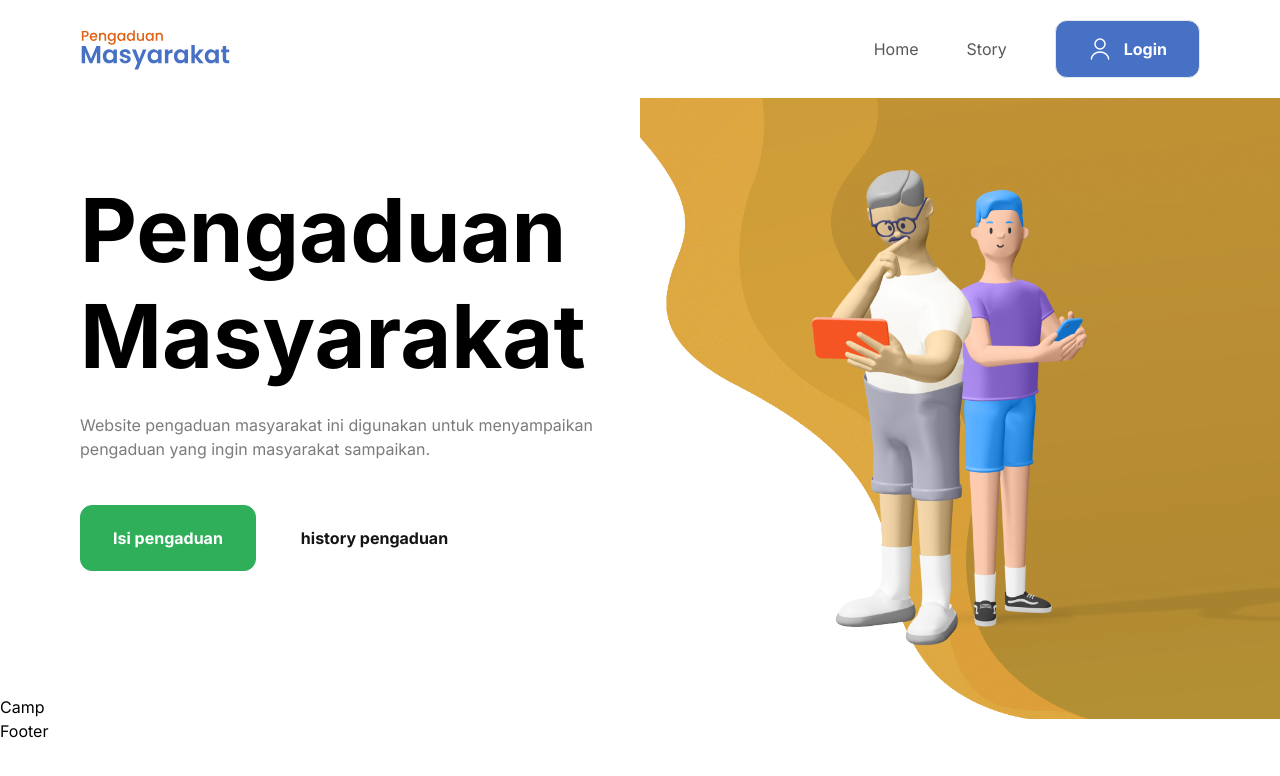
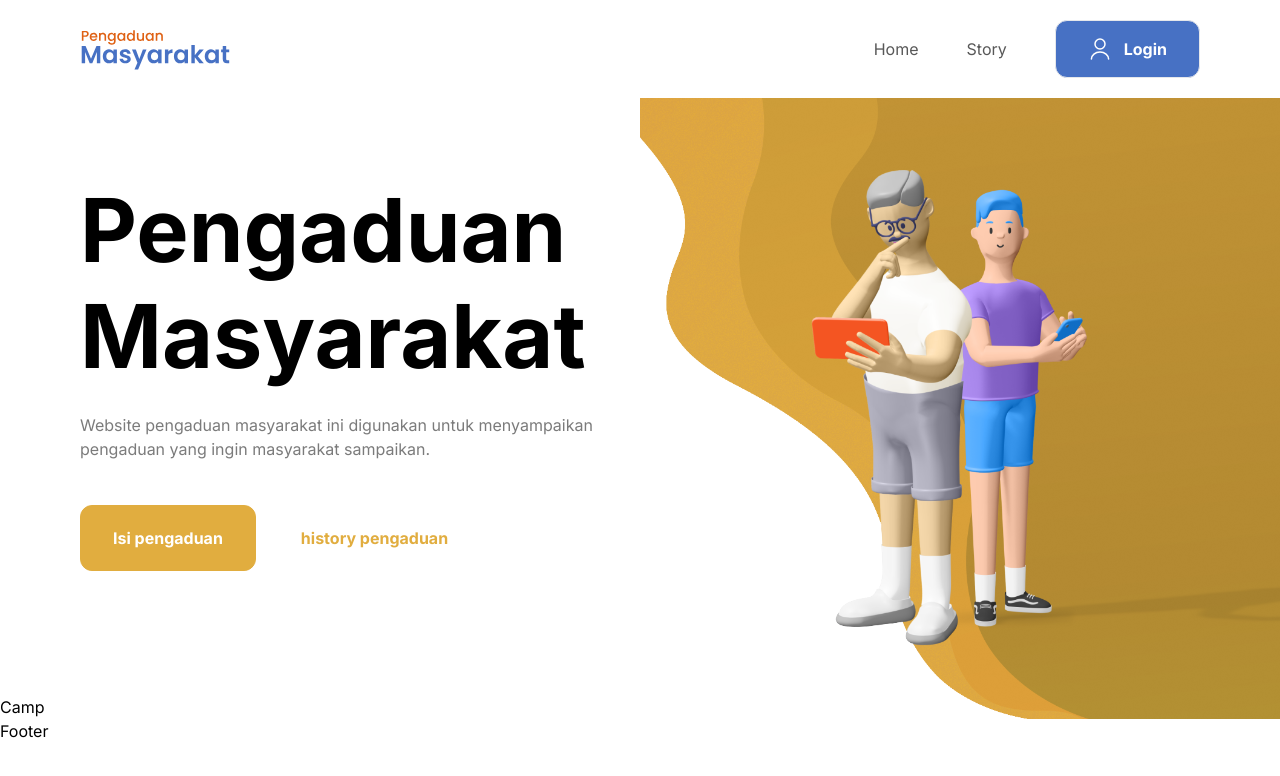
Before and after one commit to Safarqwerty/Web-Pengaduan-Masyarakat, a Next.js app: page / in a window 1280 px wide. Shown: the top 776 px of the page. Built offline with nearby package versions, Linux system fonts and the light colour scheme.

Commit message:
perbaikan warna

```diff
--- a/app/globals.css
+++ b/app/globals.css
@@ -19,13 +19,13 @@ body {
     @apply border-white bg-white px-8 py-3 text-green-50;
   }
   .btn_white_text {
-    @apply border-white bg-white px-8 py-3 text-gray-90;
+    @apply border-white bg-white px-8 py-3 text-[#E1AD3F];
   }
   .btn_green {
-    @apply border-green-50 bg-green-50 px-8 py-5 text-white;
+    @apply border-[#E1AD3F] bg-[#E1AD3F] px-8 py-5 text-white hover:bg-[#b89447];
   }
   .btn_dark_blue {
-    @apply bg-[#4771C4] px-8 py-4 text-white transition-all hover:bg-black;
+    @apply bg-[#4771C4] px-8 py-4 text-white transition-all hover:bg-[#386cd5];
   }
   .btn_dark_green_outline {
     @apply border-gray-20 bg-green-90 px-8 py-5 text-white;
```
